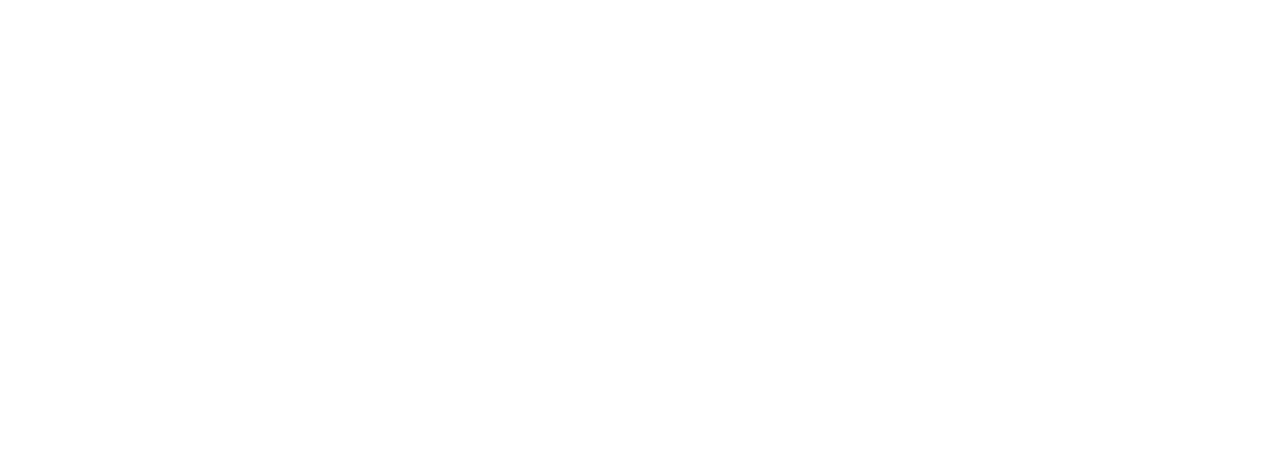
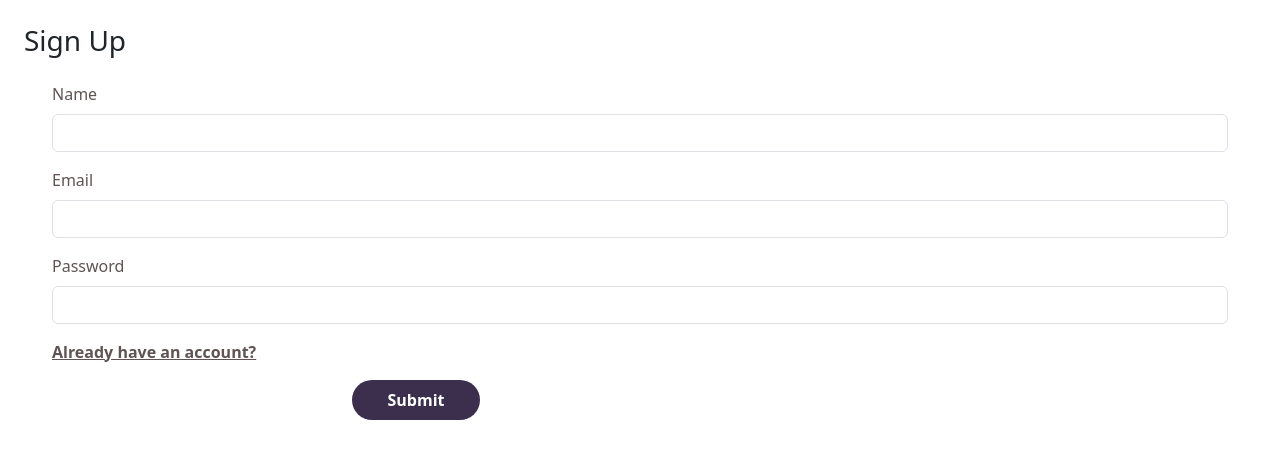
Before and after one commit to Tech-Sisters/hackathon23-team2, a React (Create React App) app in the folder frontend-react/: page /sign-up in a window 1280 px wide. Before the commit this address had no page. Shown: the top 458 px of the page. Built offline with nearby package versions, Linux system fonts and the light colour scheme.

Commit message:
signup/login v1

```diff
--- a/frontend-react/src/App.css
+++ b/frontend-react/src/App.css
@@ -57,3 +57,10 @@
   border: none;
   width: 8rem;
 }
+.inputBorder{
+  border-radius: 4px;
+  border: 1px solid #ACB8C2;
+}
+.signupLoginBackgroundColor{
+  background-color: #FFF;
+}
--- a/frontend-react/src/App.js
+++ b/frontend-react/src/App.js
@@ -5,6 +5,8 @@ import BeginTest from "./Components/BeginTest/BeginTest";
 import Test from "./Components/Test/Test";
 import HomeScreen from "./Components/HomeScreen/HomeScreen";
 import FinalRankingTest from "./Components/FinalRankingTest/FinalRankingTest";
+import SignUp from "./Components/SignUp/SignUp";
+import LogIn from "./Components/LogIn/LogIn";
 
 function App() {
   return (
@@ -15,6 +17,8 @@ function App() {
         <Route path="/begin-test" element={<BeginTest />} />
         <Route path="/test" element={<Test />} />
         <Route path="/end-test" element={<FinalRankingTest />} />
+        <Route path="/sign-up" element={<SignUp />} />
+        <Route path="/log-in" element={<LogIn />} />
       </Routes>
     </BrowserRouter>
   );
--- /dev/null
+++ b/frontend-react/src/Components/LogIn/LogIn.js
@@ -0,0 +1,133 @@
+import { Link, useNavigate } from "react-router-dom";
+import { useState } from "react";
+const LogIn = () => {
+  let navigate = useNavigate();
+  const [formData, setFormData] = useState({
+    name: "",
+    email: "",
+    password: "",
+  });
+  const [formDataError, setFormDataError] = useState({
+    nameError: "",
+    emailError: "",
+    passwordError: "",
+  });
+  const handleInputChange = (e) => {
+    const { id, value } = e.target;
+    setFormData({ ...formData, [id]: value });
+  };
+  const handleSubmit = (e) => {
+    e.preventDefault();
+    let isPasswordValid = validatePassword();
+    let isEmailValid = validateEmail(formData.email);
+    if (!isEmailValid || !isPasswordValid) {
+      return;
+    }
+    navigate("/");
+    console.log(formData);
+  };
+  const validateEmail = (email) => {
+    const regex = /^[^\s@]+@[^\s@]+\.[^\s@]+$/;
+    if (!regex.test(email)) {
+      setFormDataError((prevFormDataError) => ({
+        ...prevFormDataError,
+        emailError: "Please enter a valid email address",
+      }));
+      return false;
+    } else {
+      setFormDataError((prevFormDataError) => ({
+        ...prevFormDataError,
+        emailError: "",
+      }));
+      return true;
+    }
+  };
+
+  const validatePassword = () => {
+    if (formData.password.length < 5) {
+      setFormDataError((prevFormDataError) => ({
+        ...prevFormDataError,
+        passwordError: "Password should be at least 5 characters long",
+      }));
+      return false;
+    } else {
+      setFormDataError((prevFormDataError) => ({
+        ...prevFormDataError,
+        passwordError: "",
+      }));
+      return true;
+    }
+  };
+  return (
+    <>
+      <div className="container-fluid p-4 signupBackgroundColor">
+        <div className="row mb-3">
+          <div className="col-10">
+            <h3>Log In</h3>
+          </div>
+        </div>
+        <div className="row m-3 justify-content-center">
+          <div className="col-12">
+            <form onSubmit={handleSubmit}>
+              <div className="row">
+                <div className="col-12">
+                  <label htmlFor="email" className="form-label text">
+                    Email
+                  </label>
+                  <input
+                    type="email"
+                    className="form-control inputBorder mb-3"
+                    id="email"
+                    value={formData.email}
+                    onChange={handleInputChange}
+                  />
+                  {formDataError.emailError && (
+                    <p className="text-danger mb-3">
+                      {formDataError.emailError}
+                    </p>
+                  )}
+                  <label htmlFor="password" className="form-label text">
+                    Password
+                  </label>
+                  <input
+                    type="password"
+                    className="form-control inputBorder mb-3"
+                    id="password"
+                    value={formData.password}
+                    onChange={handleInputChange}
+                  />
+                  {formDataError.passwordError && (
+                    <p className="text-danger mb-3">
+                      {formDataError.passwordError}
+                    </p>
+                  )}
+                </div>
+              </div>
+              <div className="row justify-content-start mb-3">
+                <div className="col-12">
+                  <Link
+                    to="/sign-up"
+                    className="text text-decoration-underline fw-bold"
+                  >
+                    Or create your account here
+                  </Link>
+                </div>
+              </div>
+              <div className="row justify-content-center">
+                <div className="col-6">
+                  <button
+                    type="submit"
+                    className="submitButton rounded-pill p-2"
+                  >
+                    Submit
+                  </button>
+                </div>
+              </div>
+            </form>
+          </div>
+        </div>
+      </div>
+    </>
+  );
+};
+export default LogIn;
--- /dev/null
+++ b/frontend-react/src/Components/SignUp/SignUp.js
@@ -0,0 +1,162 @@
+import { Link } from "react-router-dom";
+import { useState } from "react";
+const SignUp = () => {
+  const [formData, setFormData] = useState({
+    name: "",
+    email: "",
+    password: "",
+  });
+  const [formDataError, setFormDataError] = useState({
+    nameError: "",
+    emailError: "",
+    passwordError: "",
+  });
+  const handleInputChange = (e) => {
+    const { id, value } = e.target;
+    setFormData({ ...formData, [id]: value });
+  };
+  const handleSubmit = (e) => {
+    e.preventDefault();
+    let isNameValid = validateName();
+    let isPasswordValid = validatePassword();
+    let isEmailValid = validateEmail(formData.email);
+    if (!isNameValid || !isEmailValid || !isPasswordValid) {
+      return;
+    }
+    console.log(formData);
+  };
+  const validateEmail = (email) => {
+    const regex = /^[^\s@]+@[^\s@]+\.[^\s@]+$/;
+    if (!regex.test(email)) {
+      setFormDataError((prevFormDataError) => ({
+        ...prevFormDataError,
+        emailError: "Please enter a valid email address",
+      }));
+      return false;
+    } else {
+      setFormDataError((prevFormDataError) => ({
+        ...prevFormDataError,
+        emailError: "",
+      }));
+      return true;
+    }
+  };
+
+  const validateName = () => {
+    if (formData.name.trim().length < 5) {
+      setFormDataError((prevFormDataError) => ({
+        ...prevFormDataError,
+        nameError: "Name should be at least 5 characters long",
+      }));
+      return false;
+    } else {
+      setFormDataError((prevFormDataError) => ({
+        ...prevFormDataError,
+        nameError: "",
+      }));
+      return true;
+    }
+  };
+  const validatePassword = () => {
+    if (formData.password.length < 5) {
+      setFormDataError((prevFormDataError) => ({
+        ...prevFormDataError,
+        passwordError: "Password should be at least 5 characters long",
+      }));
+      return false;
+    } else {
+      setFormDataError((prevFormDataError) => ({
+        ...prevFormDataError,
+        passwordError: "",
+      }));
+      return true;
+    }
+  };
+  return (
+    <>
+      <div className="container-fluid p-4 signupLoginBackgroundColor">
+        <div className="row mb-3">
+          <div className="col-10">
+            <h3>Sign Up</h3>
+          </div>
+        </div>
+        <div className="row m-3 justify-content-center">
+          <div className="col-12">
+            <form onSubmit={handleSubmit}>
+              <div className="row">
+                <div className="col-12">
+                  <label htmlFor="name" className="form-label text">
+                    Name
+                  </label>
+                  <input
+                    type="text"
+                    className="form-control inputBorder mb-3"
+                    id="name"
+                    value={formData.name}
+                    onChange={handleInputChange}
+                  />
+                  {formDataError.nameError && (
+                    <p className="text-danger mb-3">
+                      {formDataError.nameError}
+                    </p>
+                  )}
+                  <label htmlFor="email" className="form-label text">
+                    Email
+                  </label>
+                  <input
+                    type="email"
+                    className="form-control inputBorder mb-3"
+                    id="email"
+                    value={formData.email}
+                    onChange={handleInputChange}
+                  />
+                  {formDataError.emailError && (
+                    <p className="text-danger mb-3">
+                      {formDataError.emailError}
+                    </p>
+                  )}
+                  <label htmlFor="password" className="form-label text">
+                    Password
+                  </label>
+                  <input
+                    type="password"
+                    className="form-control inputBorder mb-3"
+                    id="password"
+                    value={formData.password}
+                    onChange={handleInputChange}
+                  />
+                  {formDataError.passwordError && (
+                    <p className="text-danger mb-3">
+                      {formDataError.passwordError}
+                    </p>
+                  )}
+                </div>
+              </div>
+              <div className="row justify-content-start mb-3">
+                <div className="col-12">
+                  <Link
+                    to="/log-in"
+                    className="text text-decoration-underline fw-bold"
+                  >
+                    Already have an account?
+                  </Link>
+                </div>
+              </div>
+              <div className="row justify-content-center">
+                <div className="col-6">
+                  <button
+                    type="submit"
+                    className="submitButton rounded-pill p-2"
+                  >
+                    Submit
+                  </button>
+                </div>
+              </div>
+            </form>
+          </div>
+        </div>
+      </div>
+    </>
+  );
+};
+export default SignUp;
```
